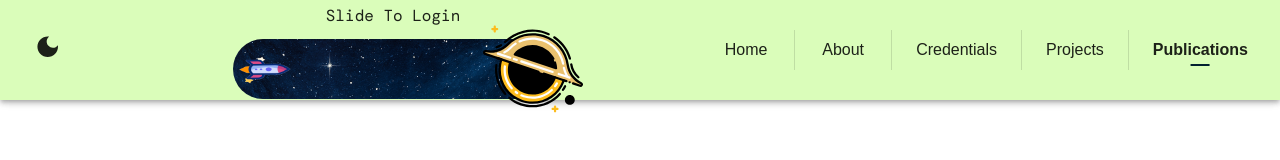
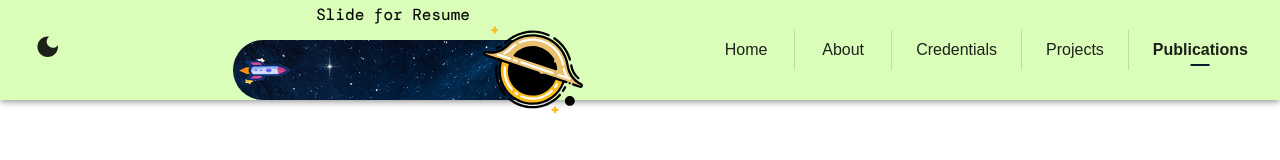
Before and after one commit to YashNarK/my-next-portfolio, a Next.js app: page /publications in a window 1280 px wide. Shown: the top 160 px of the page. Built offline with nearby package versions, Linux system fonts and the light colour scheme.

Commit message:
SlideToLogin becomes SlideButton

```diff
--- a/src/components/FloatingNavBar.tsx
+++ b/src/components/FloatingNavBar.tsx
@@ -12,14 +12,13 @@ import List from "@mui/material/List";
 import ListItem from "@mui/material/ListItem";
 import ListItemButton from "@mui/material/ListItemButton";
 import ListItemText from "@mui/material/ListItemText";
+import Stack from "@mui/material/Stack";
 import Toolbar from "@mui/material/Toolbar";
 import Link from "next/link";
 import { usePathname } from "next/navigation";
 import * as React from "react";
+import SlideButton from "./SlideButton";
 import ThemeToggleButton from "./ThemeToggleButton";
-import Stack from "@mui/material/Stack";
-import { Typography } from "@mui/material";
-import SlideToLogin from "./SlideToLogin";
 
 const drawerWidth = 240;
 const navItems = [
@@ -104,7 +103,7 @@ export default function FloatingNavBar() {
                 <ThemeToggleButton />
               </Box>
 
-              <SlideToLogin />
+              <SlideButton />
 
               <Box sx={{ display: { xs: "none", sm: "block" } }}>
                 <Stack
--- a/src/components/SlideToLogin.tsx
+++ b/src/components/SlideButton.tsx
@@ -1,15 +1,17 @@
 "use client";
 import { useAppTheme } from "@/hooks/useAppTheme";
-import { Typography } from "@mui/material";
+import { Typography, useMediaQuery } from "@mui/material";
 import Box from "@mui/material/Box";
 import { useState, useRef, useEffect } from "react";
 
-const SlideToLogin = () => {
+const SlideButton = () => {
   const [progress, setProgress] = useState(10);
   const [isDragging, setIsDragging] = useState(false);
   const [isLoggingIn, setIsLoggingIn] = useState(false);
   const sliderRef = useRef<HTMLDivElement | null>(null);
   const theme = useAppTheme();
+  const isPhone = useMediaQuery(theme.breakpoints.down("sm"));
+  const buttonLabel = isPhone ? "Swipe for Resume" : "Slide for Resume";
   useEffect(() => {
     const slider = sliderRef.current;
     if (!slider) return;
@@ -67,23 +69,27 @@ const SlideToLogin = () => {
     <Box
       sx={{
         textAlign: { xs: "start", sm: "center" },
+        position: "relative",
       }}
     >
-      <Box mb={"10px"}>
+      <Box mb={"12px"} position={"relative"} zIndex={3}>
         <Typography
           component={"span"}
           variant="professional"
           sx={{
             fontSize: { xs: "12px", sm: "16px" },
+            color: theme.palette.text.primary,
+            WebkitTextStroke: `0.1px ${theme.palette.text.primary}`,
           }}
         >
-          Slide To Login
+          {buttonLabel}
         </Typography>
       </Box>
       <Box
         ref={sliderRef}
+        position={"relative"}
+        zIndex={2}
         sx={{
-          position: "relative",
           width: {
             xs: "150px", // phones
             sm: "320px", // tablets and up
@@ -151,4 +157,4 @@ const SlideToLogin = () => {
   );
 };
 
-export default SlideToLogin;
+export default SlideButton;
```
